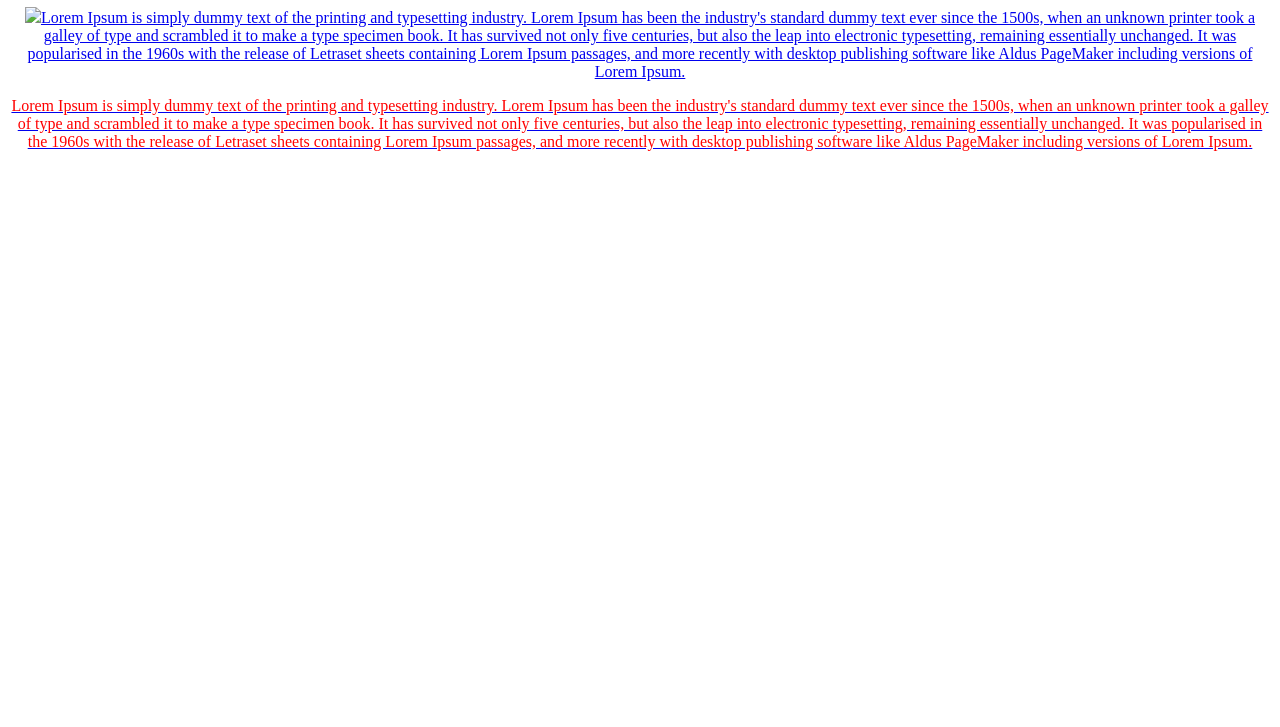
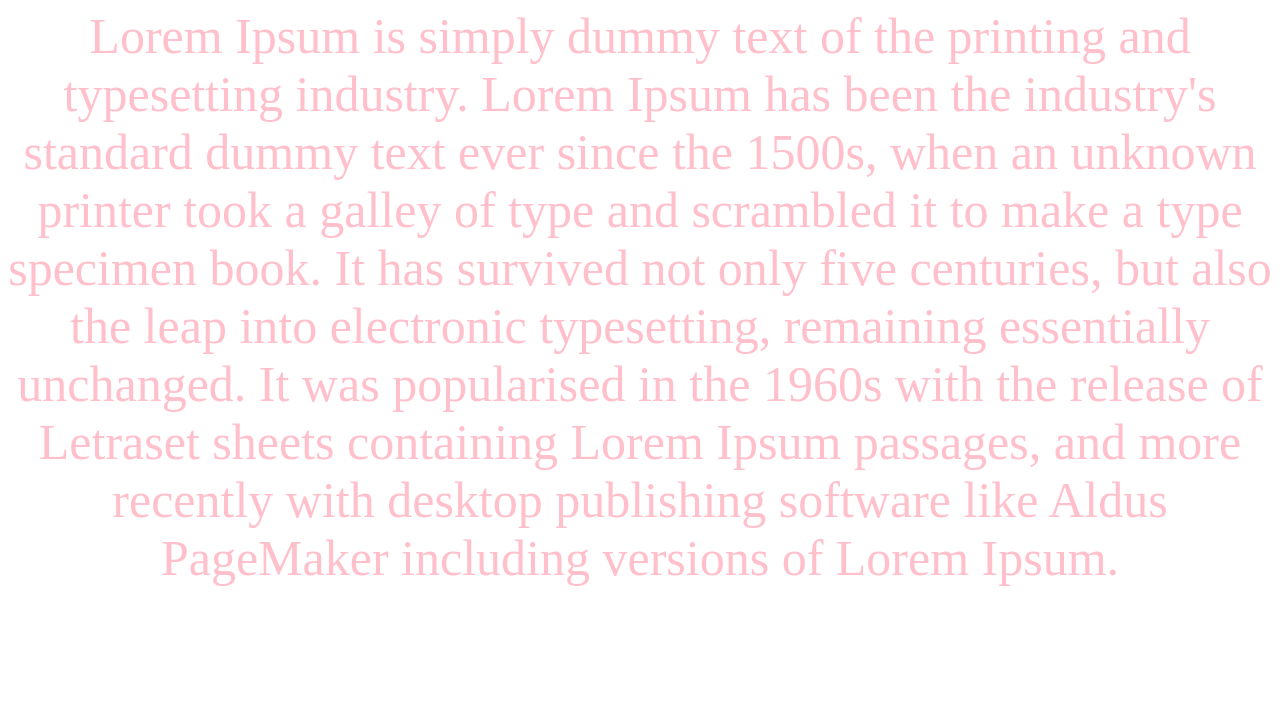
Before and after one commit to cyounger88/boring-blog, a plain HTML site: page about-me.html in a window 1280 px wide. Shown: the part 73-800 px from the top of the page. Drawn offline with Linux system fonts and the light colour scheme.

Commit message:
styled about me page. styled blog.html. added header to each page

```diff
--- a/about-me.html
+++ b/about-me.html
@@ -5,31 +5,15 @@
     <title>Boring Blog</title>
   </head>
   <body>
-      <h1><a href= "about-me.html">About me</h1>
-    <div class="post1">
-      <img src=
-      <p>Lorem Ipsum is simply dummy text of the printing and typesetting industry.
-        Lorem Ipsum has been the industry's standard dummy text ever since the 1500s,
-        when an unknown printer took a galley of type and scrambled it to make a type specimen book.
-        It has survived not only five centuries, but also the leap into electronic typesetting, remaining essentially unchanged.
-        It was popularised in the 1960s with the release of Letraset sheets containing Lorem Ipsum passages, and more recently with desktop publishing
-        software like Aldus PageMaker including versions of Lorem Ipsum.</p>
-    </div>
+  <h1><a href= "index.html">Home</a></h1>
 
-    <div class="post2">
-       <p>
-         Lorem Ipsum is simply dummy text of the printing and typesetting industry.
-           Lorem Ipsum has been the industry's standard dummy text ever since the 1500s,
-           when an unknown printer took a galley of type and scrambled it to make a type specimen book.
-           It has survived not only five centuries, but also the leap into electronic typesetting, remaining essentially unchanged.
-           It was popularised in the 1960s with the release of Letraset sheets containing Lorem Ipsum passages, and more recently with desktop publishing
-           software like Aldus PageMaker including versions of Lorem Ipsum.</p>
-   </div>
-
-
-
-
-    </div>
+  <div class="about2">Lorem Ipsum is simply dummy text of the printing and typesetting industry.
+    Lorem Ipsum has been the industry's standard dummy text ever since the 1500s,
+    when an unknown printer took a galley of type and scrambled it to make a type specimen book.
+    It has survived not only five centuries, but also the leap into electronic typesetting, remaining essentially unchanged.
+    It was popularised in the 1960s with the release of Letraset sheets containing Lorem Ipsum passages, and more recently with desktop publishing
+    software like Aldus PageMaker including versions of Lorem Ipsum.
+  </div>
 
   </body>
 </html>
--- a/css/styles.css
+++ b/css/styles.css
@@ -1,5 +1,5 @@
 p {
-  color: red;
+  color: black;
 }
 .column {
   float: left;
@@ -22,3 +22,13 @@ body {
   margin-left: -100px;
   font-size: 80px;
 }
+
+.about{
+  font-size: 18px;
+  color: black;
+}
+
+.about2{
+  font-size: 50px;
+  color: pink;
+}
```
Also changed, not shown: blog.html (+4 -4 lines).
